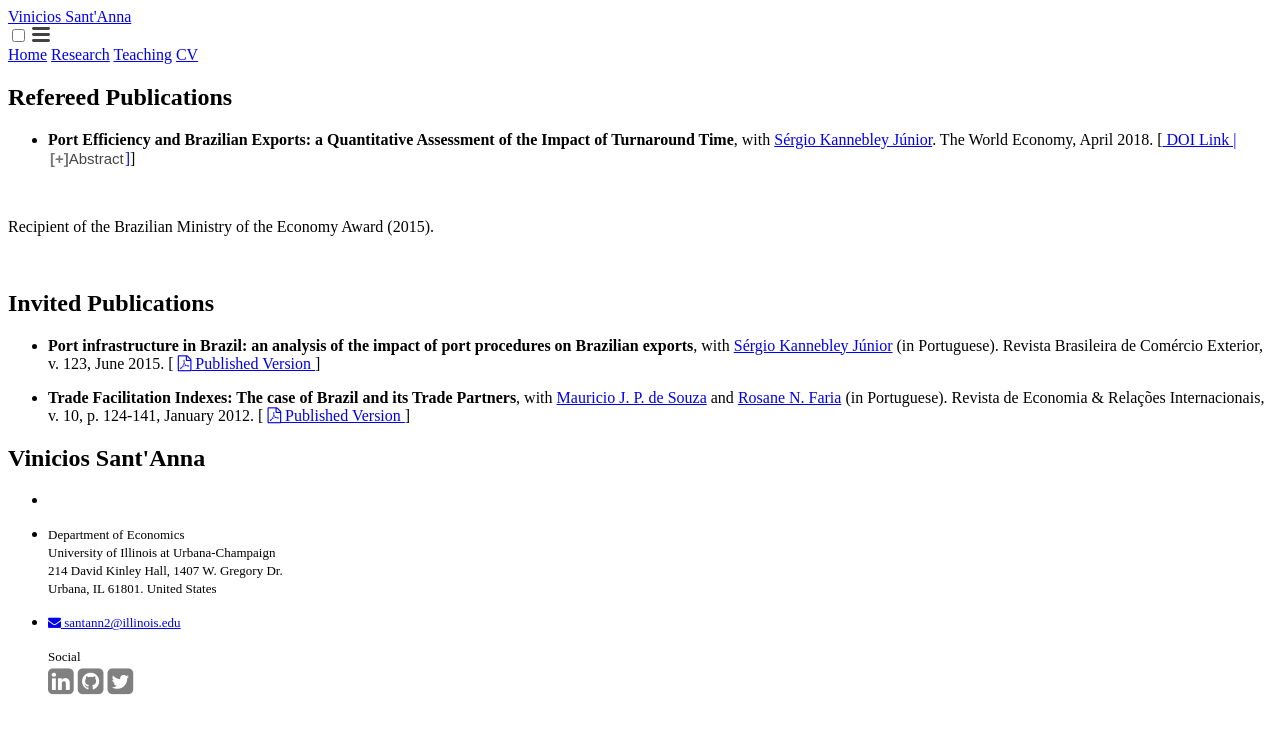
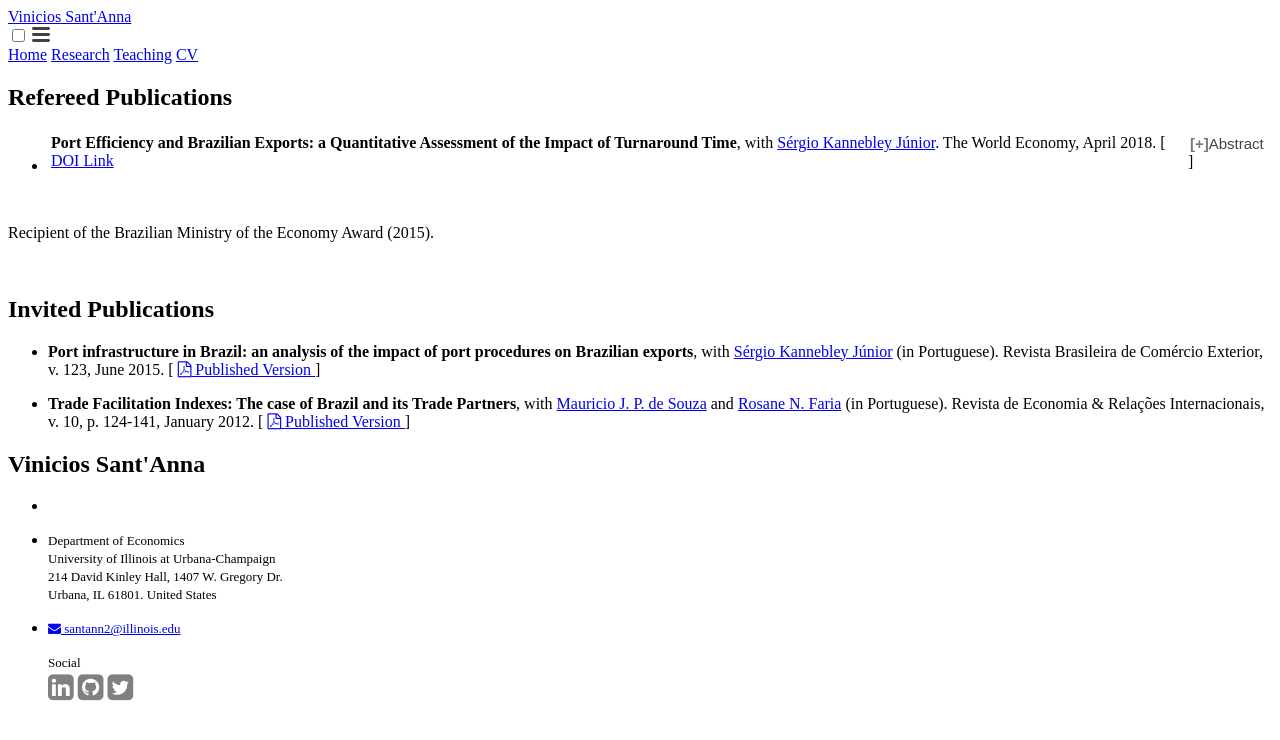
Before and after one commit to vpsantanna/vpsantanna.github.io, a Jekyll site: the page built from 2-research.md, in a window 1280 px wide. Shown: the top 740 px of the page. Built offline with Jekyll 4.4.1, drawn with Linux system fonts in a browser that asks for light colours; a script that is not in the unit is left out.

Commit message:
Update 2-research.md

```diff
--- a/2-research.md
+++ b/2-research.md
@@ -6,7 +6,7 @@ permalink: /research/
 
 # Refereed Publications
 
-- <b>Port Efficiency and Brazilian Exports: a Quantitative Assessment of the Impact of Turnaround Time</b>, with <a href="https://scholar.google.com.br/citations?user=dqFJND9idb0C&hl=en" target="_blank"> Sérgio Kannebley Júnior</a>. The World Economy, April 2018. [<a href="https://doi.org/10.1111/twec.12654" target="_blank"> DOI Link | <button class="accordion"> Abstract</button>]</a>]
+- <b>Port Efficiency and Brazilian Exports: a Quantitative Assessment of the Impact of Turnaround Time</b>, with <a href="https://scholar.google.com.br/citations?user=dqFJND9idb0C&hl=en" target="_blank"> Sérgio Kannebley Júnior</a>. The World Economy, April 2018. [<a href="https://doi.org/10.1111/twec.12654" target="_blank"> DOI Link </a> | <button class="accordion"> Abstract</button>]
 <div class="panel">
   <p>This paper estimates the impact of vessels turnaround time on Brazilian exports. To achieve this goal, we use a difference gravity equation in order to explore the time variation in port procedures for 16 Brazilian ports. This paper uses a unique database with local exports, taking into account the port used and products aggregated at the four‐digit Harmonized System (HS) level for the period between 2010 and 2012. The estimation results indicate that, in general, each additional hour of delay in port procedures represents costs to Brazilian exporters, which may lead to loss of competitiveness of domestic products abroad. According to the estimates, each additional relative hour of delay in the average port is equivalent to a reduction in relative local exports of ~2%. Moreover, a 10% relative reduction in vessel turnaround time can increase the proportional number of exported product categories by 1%. Therefore, our findings suggest that turnaround time has a statistically significant effect on the intensive and extensive margins of international trade.</p>
 </div>
```
